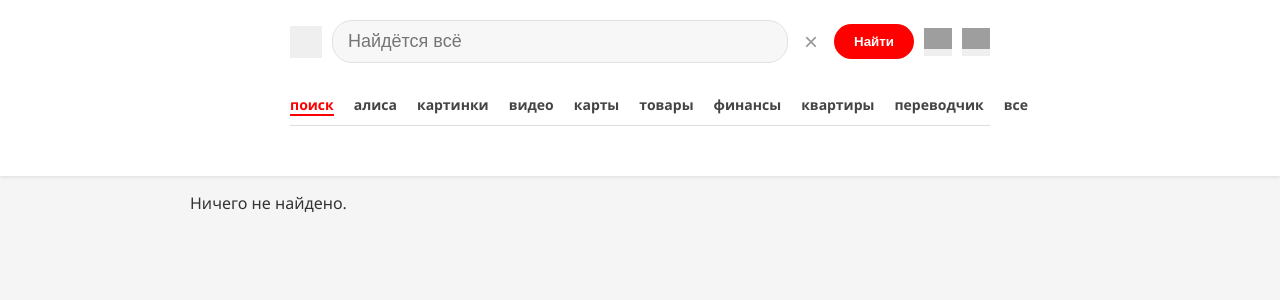
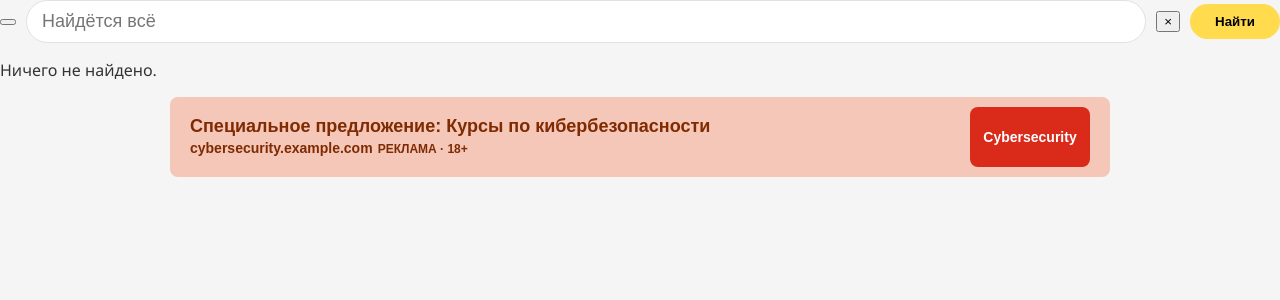
Before and after one commit to stywue/browser_cyberpoligon1, a Flask app: template app/templates/results.html in a window 1280 px wide. Shown: the top 300 px of the page. Run offline with Flask 3, Linux system fonts and the light colour scheme; the template is opened without the code that fills it, so the values that code supplies are empty; some libraries are stand-ins or nearby versions; grey boxes are pictures that could not be loaded.

Commit message:
Add full project files to GitHub repository

```diff
--- a/app/static/styles.css
+++ b/app/static/styles.css
@@ -8,69 +8,162 @@ body, html {
     height: 100%;
 }
 
-/* Search header styles */
-.search-header {
-    padding: 20px 30px;
-    background-color: #fff;
-    box-shadow: 0 1px 4px rgba(0,0,0,0.1);
+/* News ticker styles */
+.news-ticker {
+    display: flex;
+    justify-content: space-between;
+    background-color: #f5f5f5;
+    padding: 5px 20px;
+    font-size: 12px;
+    color: #666;
+    border-bottom: 1px solid #ddd;
+}
+
+.news-ticker-left {
+    display: flex;
+    align-items: center;
+    gap: 10px;
+}
+
+.news-ticker-left .news-link {
+    color: #0044cc;
+    font-weight: bold;
+    text-decoration: none;
+}
+
+.news-ticker-left span {
+    color: #999;
+}
+
+.news-list {
+    display: flex;
+    gap: 15px;
+    list-style: none;
+    padding: 0;
+    margin: 0;
+}
+
+.news-list li a {
+    color: #333;
+    text-decoration: none;
+    white-space: nowrap;
+}
+
+.news-list li a:hover {
+    text-decoration: underline;
+}
+
+.news-ticker-right {
+    color: #999;
+}
+
+/* Currency bar styles */
+.currency-bar {
+    display: flex;
+    justify-content: center;
+    gap: 20px;
+    font-size: 14px;
+    padding: 5px 0;
+    color: #444;
+    max-width: 900px;
+    margin: 0 auto;
+}
+
+.currency-bar span {
+    white-space: nowrap;
+}
+
+.currency-bar .green {
+    color: #008000;
+}
+
+/* Main header styles */
+.main-header {
+    display: flex;
+    align-items: center;
+    max-width: 900px;
+    margin: 10px auto 20px auto;
+    padding: 0 20px;
+    gap: 20px;
+}
+
+.logo {
+    font-size: 48px;
+    font-weight: bold;
+    font-family: Arial, sans-serif;
+    user-select: none;
+}
+
+.logo-red {
+    color: #ff0000;
+}
+
+.logo-black {
+    color: #000;
+}
+
+.nav-menu ul {
+    list-style: none;
+    display: flex;
+    gap: 15px;
+    padding: 0;
+    margin: 0;
+    font-size: 14px;
+}
+
+.nav-menu ul li a {
+    text-decoration: none;
+    color: #0044cc;
+    font-weight: 600;
+}
+
+.nav-menu ul li a:hover {
+    text-decoration: underline;
+}
+
+.make-yandex {
+    margin-left: auto;
+    font-size: 12px;
+    color: #0044cc;
+    text-align: right;
+    line-height: 1.2;
+}
+
+.make-yandex a {
+    color: #0044cc;
+    text-decoration: none;
+}
+
+.make-yandex a:hover {
+    text-decoration: underline;
+}
+
+/* Search section */
+.search-section {
+    max-width: 600px;
+    margin: 0 auto 20px auto;
+    display: flex;
+    justify-content: center;
 }
 
 .search-form {
     display: flex;
     align-items: center;
     gap: 10px;
-    max-width: 700px;
-    margin: 0 auto 20px auto;
-}
-
-.yandex-logo {
-    width: 32px;
-    height: 32px;
-    background-image: url('../images/yandex-logo.svg');
-    background-size: contain;
-    background-repeat: no-repeat;
-    border: none;
-    cursor: pointer;
+    width: 100%;
 }
 
 .search-input {
     flex: 1;
     border: 1px solid #dfe1e5;
-    border-radius: 20px;
+    border-radius: 25px;
     padding: 10px 15px;
     font-size: 18px;
     outline: none;
-    background-color: #f7f7f7;
+    background-color: #fff;
 }
 
-.clear-button {
-    background: none;
-    border: none;
-    font-size: 24px;
-    cursor: pointer;
-    color: #999;
-}
-
-.clear-button:hover {
-    color: #666;
-}
-
-.search-button {
-    background-color: #ff0000;
-    border: none;
-    color: white;
-    font-weight: bold;
-    padding: 10px 20px;
-    border-radius: 20px;
-    cursor: pointer;
-    transition: background-color 0.3s ease;
-}
-
-.search-button:hover {
-    background-color: #cc0000;
-}
-
-.voice-search, .camera-search {
+.keyboard-icon, .microphone-icon {
     width: 28px;
     height: 28px;
     background-size: contain;
@@ -79,64 +172,135 @@ body, html {
     cursor: pointer;
 }
 
-.voice-search {
-    background-image: url('../images/voice.svg');
+.keyboard-icon {
+    background-image: url('../images/keyboard.svg');
 }
 
-.camera-search {
-    background-image: url('../images/camera.svg');
+.microphone-icon {
+    background-image: url('../images/microphone.svg');
 }
 
-.search-tabs {
-    max-width: 700px;
-    margin: 0 auto 30px auto;
-    border-bottom: 1px solid #ddd;
+.search-button {
+    background-color: #ffdb4d;
+    border: none;
+    color: #000;
+    font-weight: bold;
+    padding: 10px 25px;
+    border-radius: 25px;
+    cursor: pointer;
+    transition: background-color 0.3s ease;
 }
 
-.search-tabs ul {
-    list-style: none;
-    display: flex;
-    gap: 20px;
-    padding: 0;
-    margin: 0;
+.search-button:hover {
+    background-color: #e6c94d;
 }
 
-.search-tabs li {
-    padding: 10px 0;
+/* Bottom bar */
+.bottom-bar {
+    max-width: 900px;
+    margin: 0 auto 40px auto;
+    padding: 10px 20px;
+    background-color: #fff;
+    border-radius: 25px;
+    box-shadow: 0 1px 4px rgba(0,0,0,0.1);
+    font-size: 16px;
+    color: #999;
+    text-align: center;
+    user-select: none;
 }
 
-.search-tabs li a {
+.alisa-search {
+    font-weight: 600;
+}
+
+/* Advertisement banner */
+.advertisement-banner {
+    max-width: 900px;
+    margin: 0 auto 40px auto;
+    padding: 10px 20px;
+    background-color: #f4c7b8;
+    border-radius: 8px;
+    display: flex;
+    align-items: center;
+    gap: 10px;
+    font-family: Arial, sans-serif;
+}
+
+.ad-text {
+    flex: 1;
+    color: #7f2a00;
+    font-size: 18px;
+    font-weight: bold;
+}
+
+.ad-text a {
+    color: #7f2a00;
     text-decoration: none;
-    color: #444;
-    font-weight: 600;
     font-size: 14px;
 }
 
-.search-tabs li.active a {
-    border-bottom: 2px solid #ff0000;
-    color: #ff0000;
+.ad-text a:hover {
+    text-decoration: underline;
 }
 
-.content-container {
-    max-width: 900px;
-    margin: 0 auto 40px auto;
-    padding: 0 20px;
+.ad-text span {
+    font-size: 12px;
+    color: #7f2a00;
 }
 
+.ad-highlight {
+    width: 120px;
+    height: 60px;
+    background-color: #d92a1a;
+    border-radius: 8px;
+    color: white;
+    display: flex;
+    justify-content: center;
+    align-items: center;
+    font-weight: bold;
+    font-size: 14px;
+}
+
+/* News ticker improvements */
+.news-ticker {
+    background-color: #fff;
+    padding: 10px 20px;
+    border-radius: 8px;
+    box-shadow: 0 1px 4px rgba(0,0,0,0.1);
+    margin-bottom: 10px;
+}
+
+.news-list li a {
+    font-weight: 600;
+    color: #0044cc;
+}
+
+.news-list li a:hover {
+    color: #d92a1a;
+}
+
+/* Results page improvements */
 .results-list {
     list-style: none;
     padding: 0;
     margin: 0;
+    max-width: 900px;
+    margin-left: auto;
+    margin-right: auto;
 }
 
 .result-card {
-    margin-bottom: 20px;
+    background-color: #fff;
+    border-radius: 8px;
+    padding: 15px 20px;
+    margin-bottom: 15px;
+    box-shadow: 0 1px 4px rgba(0,0,0,0.1);
 }
 
 .result-title {
-    font-size: 18px;
-    font-weight: 600;
-    margin-bottom: 5px;
+    font-size: 20px;
+    font-weight: 700;
+    margin-bottom: 8px;
     color: #1a0dab;
 }
 
@@ -146,7 +310,12 @@ body, html {
     text-decoration: none;
 }
 
+.result-link a:hover {
+    text-decoration: underline;
+}
+
 .result-snippet {
     font-size: 14px;
     color: #545454;
+    margin-top: 8px;
 }
--- a/app/templates/results.html
+++ b/app/templates/results.html
@@ -9,6 +9,7 @@
 <body>
     <header class="search-header">
         <form action="/search" method="GET" class="search-form">
+            <!-- Removed empty transparent buttons for voice and camera -->
             <button type="submit" class="yandex-logo" aria-label="Yandex"></button>
             <input
                 type="text"
@@ -20,9 +21,9 @@
             />
             <button type="button" class="clear-button" aria-label="Clear search input">×</button>
             <button type="submit" class="search-button">Найти</button>
-            <button type="button" class="voice-search" aria-label="Voice search"></button>
-            <button type="button" class="camera-search" aria-label="Camera search"></button>
         </form>
+        <!-- Removed navigation tabs as per user request -->
+        <!--
         <nav class="search-tabs" role="navigation" aria-label="Search categories">
             <ul>
                 <li class="active"><a href="#">поиск</a></li>
@@ -37,6 +38,7 @@
                 <li><a href="#">все</a></li>
             </ul>
         </nav>
+        -->
     </header>
 
     <main class="content-container">
@@ -60,5 +62,16 @@
             <p>Ничего не найдено.</p>
         {% endif %}
     </main>
+
+    <!-- Additional advertisement banner -->
+    <section class="advertisement-banner">
+        <div class="ad-text">
+            <strong>Специальное предложение: Курсы по кибербезопасности</strong><br/>
+            <a href="https://cybersecurity.example.com" target="_blank" rel="noopener noreferrer">cybersecurity.example.com</a> <span>РЕКЛАМА · 18+</span>
+        </div>
+        <div class="ad-highlight">
+            Cybersecurity
+        </div>
+    </section>
 </body>
 </html>
```
Also changed, not shown: app/templates/index.html (+78 -35 lines), README.md.
